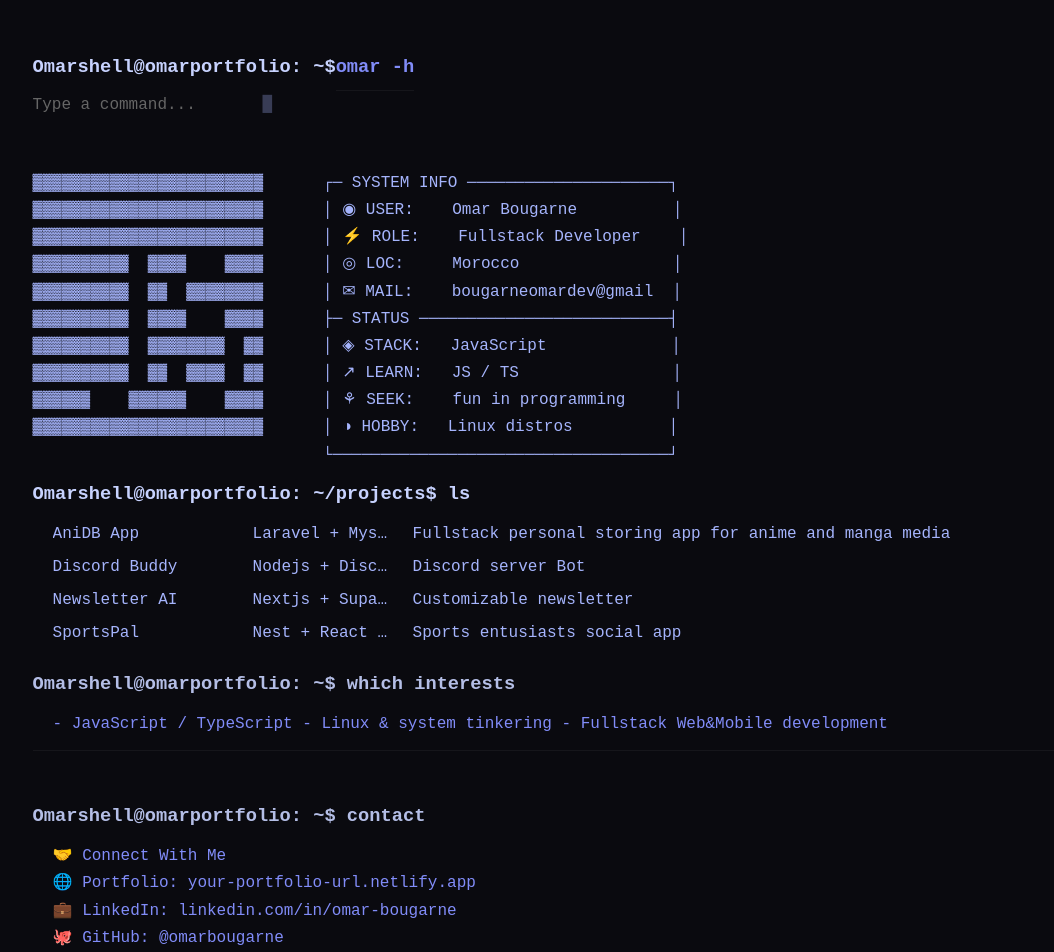
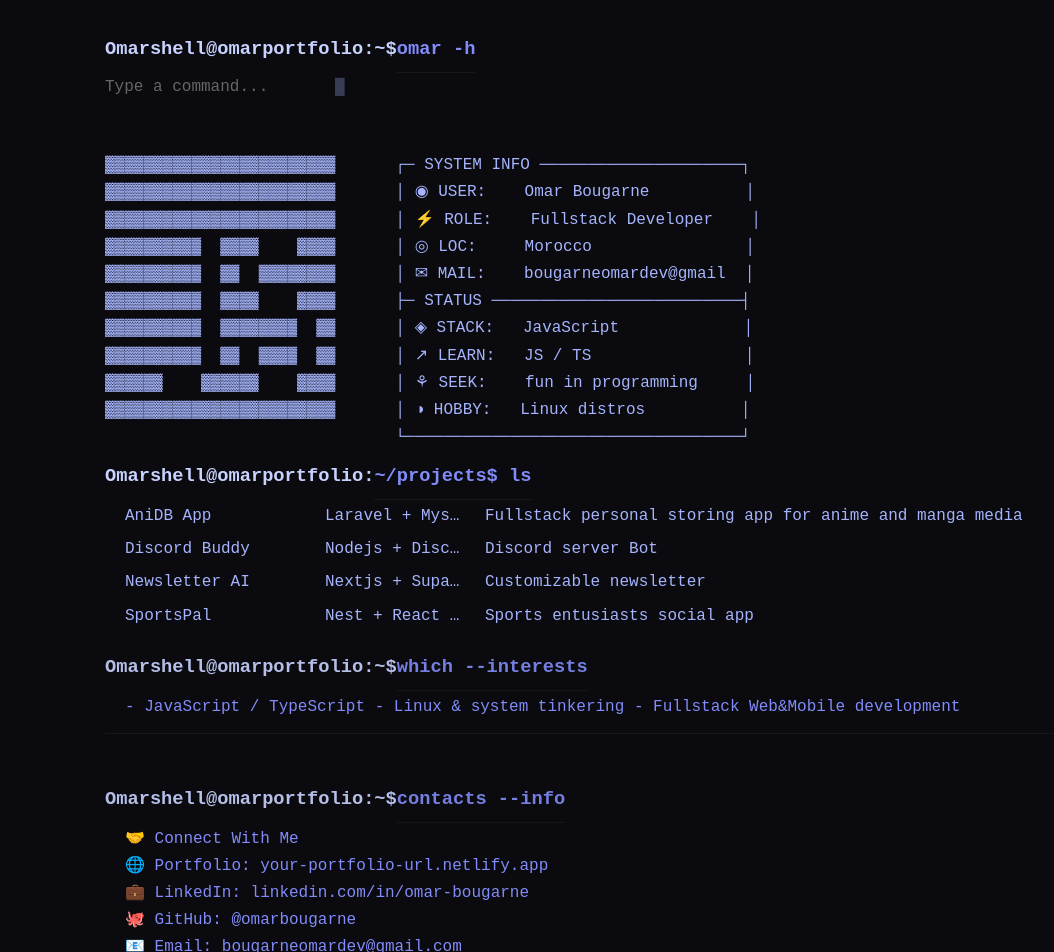
Before and after one commit to omarbougarne/terminal-portfolio, a React app: page / in a window 1280 px wide. Shown: the top 952 px of the page, without its empty margins (9-1063 px from the left). Built offline with nearby package versions, Linux system fonts and the light colour scheme; the HTML template or start-up script is replaced by a standard one.

Commit message:
UI improvements

```diff
--- a/src/App.css
+++ b/src/App.css
@@ -7,7 +7,7 @@
 
 body {
     max-width: 1100px;
-    margin: 1.1rem;
+    margin: auto;
   font-family: monospace;
   background-color: rgb(10, 10, 15);
   color: #a5b4fc;
--- a/src/App.jsx
+++ b/src/App.jsx
@@ -10,7 +10,7 @@ function App() {
     <>
         <div className="terminal-input">
         <h3 className="prompt">
-            Omarshell@omarportfolio: ~$
+            Omarshell@omarportfolio:~$
             <span className="command">omar -h</span>
         </h3>
 
@@ -34,7 +34,7 @@ function App() {
 
     </div>
     </div>
-    <h3>Omarshell@omarportfolio: ~/projects$ ls</h3>
+    <h3>Omarshell@omarportfolio:<span className="command">~/projects$ ls</span></h3>
 
                 <div className="projects">
                     {projects.map((project) => {
@@ -48,7 +48,7 @@ function App() {
                     })}
             </div>
             <div className="command">
-    <h3>Omarshell@omarportfolio: ~$ which interests</h3>
+    <h3>Omarshell@omarportfolio:~$<span className="command">which --interests</span></h3>
 
             <pre className="info">
             - JavaScript / TypeScript
@@ -57,7 +57,7 @@ function App() {
             </pre>
             </div>
             <div className="command">
-    <h3>Omarshell@omarportfolio: ~$ contact</h3>
+    <h3>Omarshell@omarportfolio:~$<span className="command">contacts --info</span></h3>
 
                 <pre className="info">
                 🤝 Connect With Me
```
